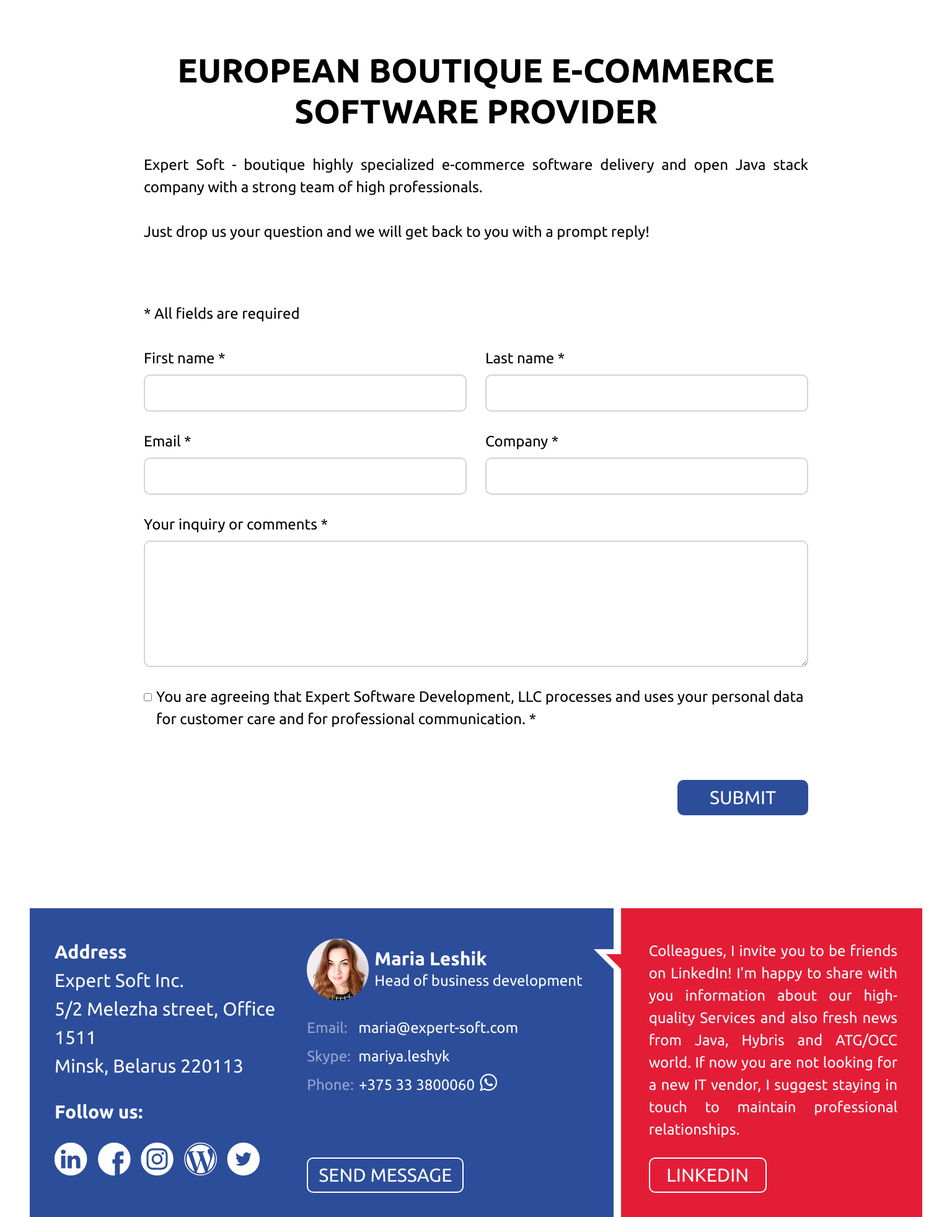
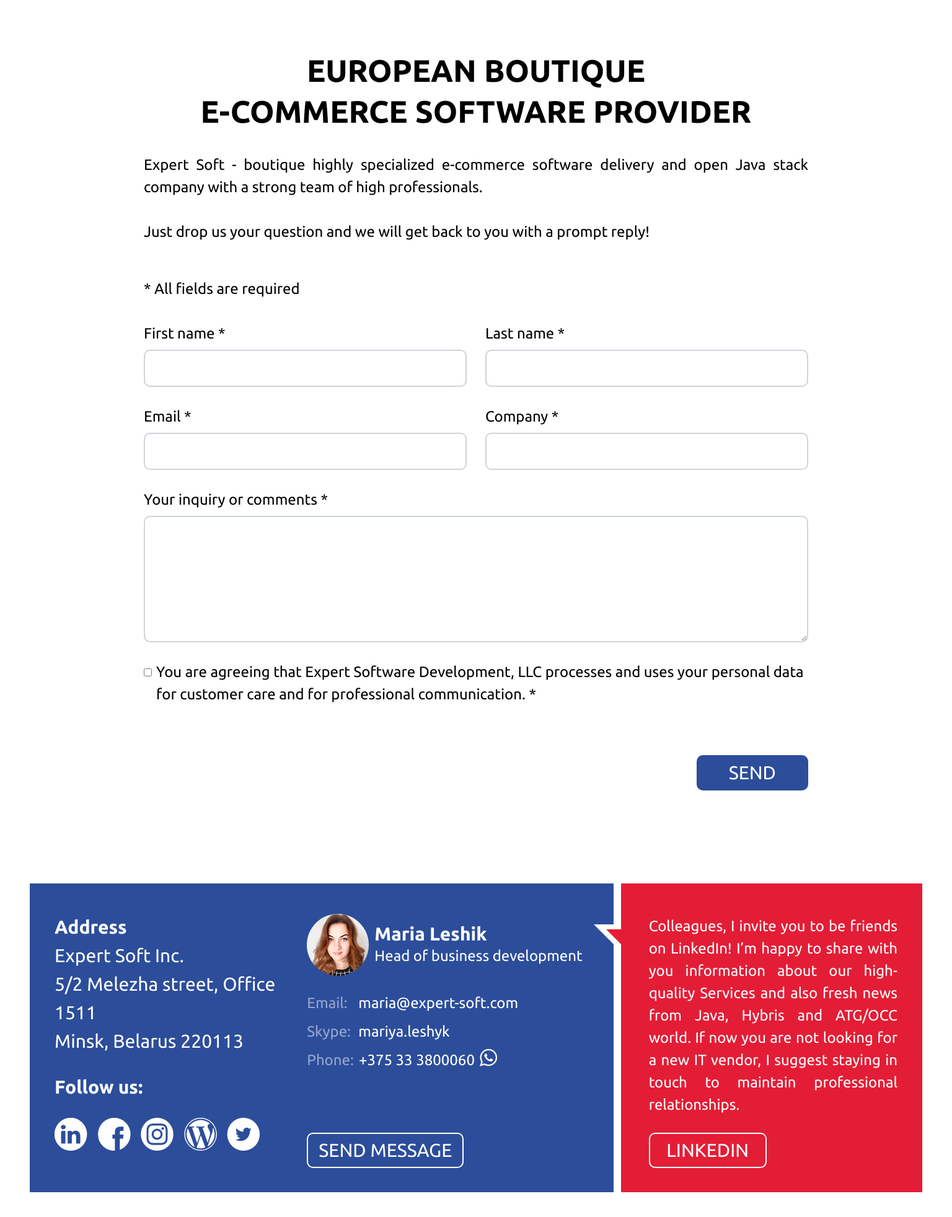
Before and after one commit to ValeryKrukovich/expert-soft-com_contact-page, a PHP site: page /contacts-page.html in a window 1536 px wide. Shown: the part 103-2066 px from the top of the page at 62% size. After the commit the page ends 2026 px from the top, so only its background shows below. Run offline with PHP 8.4, Linux system fonts and the light colour scheme; some libraries are stand-ins or nearby versions.

Commit message:
add editing changes

```diff
--- a/contacts-page.html
+++ b/contacts-page.html
@@ -101,7 +101,7 @@
 
         <main class="contacts-page">
             <div class="contacts-page__text">
-                <h1>European boutique e-commerce software provider</h1>
+                <h1>European boutique<br> e-commerce software provider</h1>
                 <p>Expert Soft - boutique highly specialized e-commerce software delivery and open Java stack company with a strong team of high professionals.</p>
                 <p>Just drop us your question and we will get back to you with a prompt reply!</p>
             </div>
@@ -142,7 +142,7 @@
                     <input type="checkbox" class="form-checkbox__input" value="" id="agreement">
                     <label class="form-checkbox__label" for="agreement">You are agreeing that Expert Software Development, LLC processes and uses your personal data for customer care and for professional communication. *</label class="form-checkbox__input" >
                 </div>
-                <button type="submit" class="btn btn-primary callback-form__btn">Submit</button>
+                <button type="submit" class="btn btn-primary callback-form__btn">Send</button>
             </form>
         </main>
 
--- a/css/contacts.css
+++ b/css/contacts.css
@@ -24,7 +24,7 @@ textarea {
 }
 
 .contacts-page__text {
-    padding: 50px 0 30px 0;
+    padding: 50px 0 20px 0;
 }
 
 .contacts-page__text h1 {
@@ -169,16 +169,18 @@ textarea {
 @media (min-width: 1200px) {
     .contacts-page {
         width: 80%;
+        max-width: 1260px;
     }
 }
 
 @media (min-width: 1399.98px) {
     :root {
-        --font-size-text-h1: 54px;
+        --font-size-text-h1: 50px;
         --font-size-main-text: 24px;
     }
     .contacts-page__text {
-        padding: 80px 0 60px;
+        /* padding: 80px 0 60px; */
+        padding-top: 80px;
     }
 
     .contacts-page__text h1 {
```
